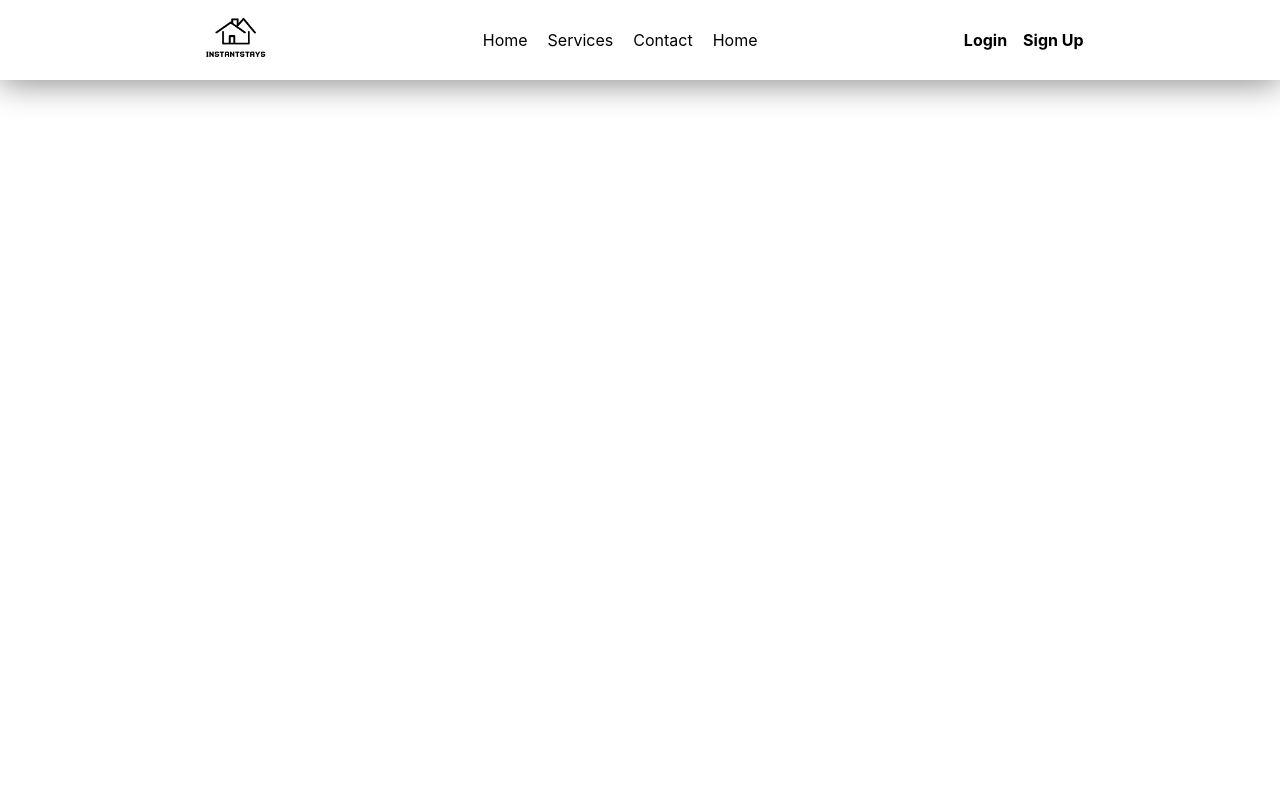
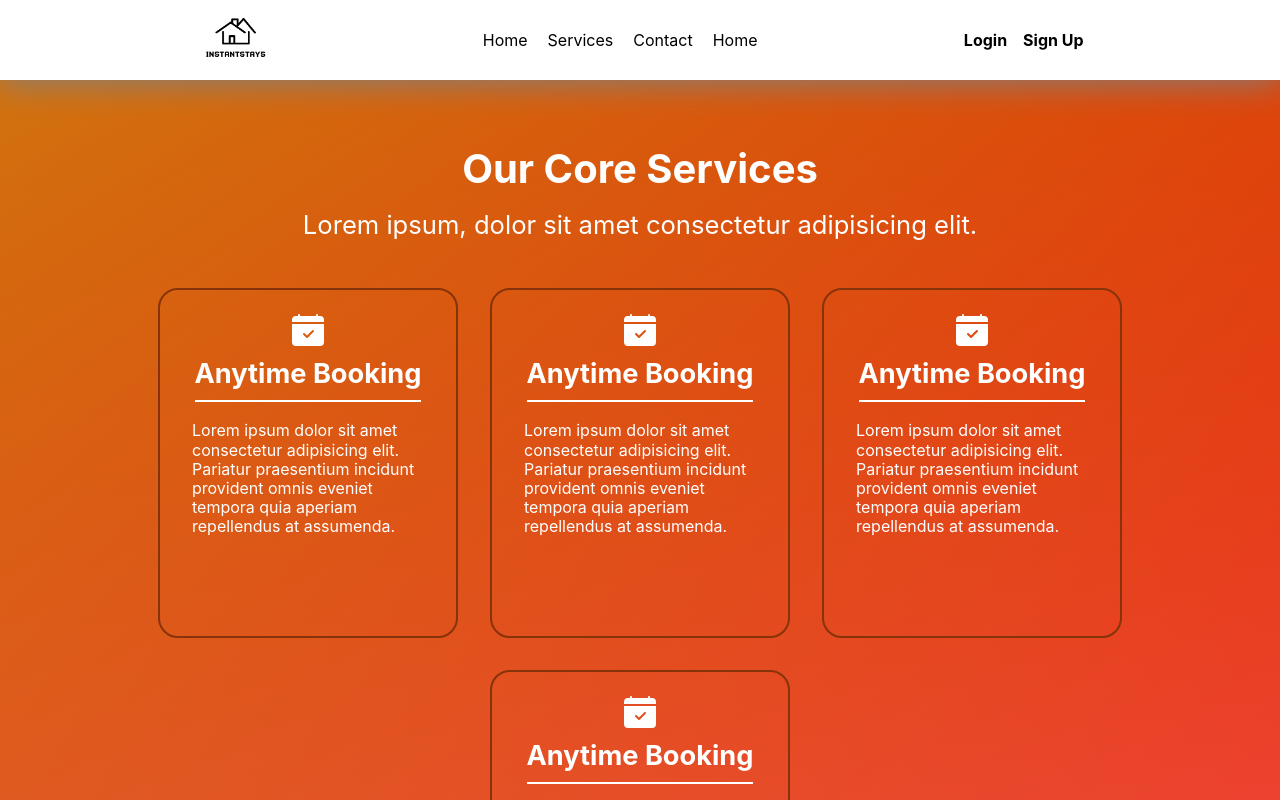
Before and after one commit to InstantStays/InstantStays, a React (Create React App) app: page /services in a window 1280 px wide. Shown: the top 800 px of the page. Built offline with nearby package versions, Linux system fonts and the light colour scheme.

Commit message:
services page done

```diff
--- a/src/App.js
+++ b/src/App.js
@@ -4,6 +4,9 @@ import Navbar from "./Components/Navbar";
 import Login from "./Components/Login";
 import Home from "./Components/Home";
 import Signup from "./Components/Signup";
+import SearchBar from "./Components/SearchBar";
+import Register from "./Components/Register";
+import Services from "./Components/Services";
 
 function App() {
   return (
@@ -14,6 +17,9 @@ function App() {
           <Route path="/" element={<Home />}></Route>
           <Route path="/signup" element={<Signup />}></Route>
           <Route path="/login" element={<Login />}></Route>
+          <Route path="/services" element={<Services />}></Route>
+          <Route path="/searchbar" element={<SearchBar />}></Route>
+          <Route path="/register" element={<Register />}></Route>
         </Routes>
       </Router>
     </>
--- a/src/Components/HeroCard.js
+++ b/src/Components/HeroCard.js
@@ -1,5 +1,6 @@
 import React, { useState } from "react";
 import styled from "styled-components";
+import { Link } from "react-router-dom";
 import data from "./data";
 import "react-responsive-carousel/lib/styles/carousel.min.css"; // requires a loader
 // import { Carousel } from "react-responsive-carousel";
@@ -13,6 +14,7 @@ const HeroCard = (props) => {
             {data.cardData.map((item, index) => {
               return (
                 <div id="maindiv">
+                  <Link to="/" target="_blank">
                     <CardBody>
                       <img src={item.img} alt="" />
                       <div className="info">
@@ -20,6 +22,7 @@ const HeroCard = (props) => {
                         <p>Card Description</p>
                       </div>
                     </CardBody>
+                  </Link>
                 </div>
               );
             })}
@@ -37,6 +40,7 @@ const Container = styled.div`
 `;
 const Cards = styled.div``;
 const Card = styled.div`
+  cursor: pointer;
   display: flex;
   flex-wrap: wrap;
   align-items: center;
--- a/src/Components/Home.js
+++ b/src/Components/Home.js
@@ -1,7 +1,9 @@
-import React from "react";
+import React, { useState } from "react";
 import styled from "styled-components";
+import data from "./data";
 import { Link } from "react-router-dom";
 import { BsHouseDoorFill } from "react-icons/bs";
+import { BsSearch } from "react-icons/bs";
 import HeroCard from "./HeroCard";
 
 const Home = () => {
@@ -10,13 +12,15 @@ const Home = () => {
       <Container>
         <MainContainer>
           <RowOne>
+            <Link to="/searchbar">
               <input
                 id="searchInput"
                 type="text"
                 placeholder="Search destination..."
               />
+            </Link>
             <Link
-              to="/"
+              to="/register"
               style={{ width: "100%", display: "flex", textDecoration: "none" }}
             >
               <Btn>
@@ -75,24 +79,30 @@ const MainContainer = styled.div`
 `;
 const RowOne = styled.div`
   display: grid;
+  align-items: center;
   grid-template-columns: 9fr 3fr;
-  grid-gap: 8rem;
+  grid-gap: 4rem;
   :first-child {
     justify-items: flex-end;
   }
   :nth-child(2) {
     justify-items: flex-start;
   }
+  a {
+    width: 80%;
+    height: fit-content;
     input {
-    width: 80%;
+      width: 100%;
       border-radius: 20px;
       outline: none;
       border: none;
-    padding: 0 1.5rem;
+      padding: 1rem;
       font-weight: bold;
       letter-spacing: 1.2px;
       ::placeholder {
         color: #000;
+        padding-left: 5px;
+      }
     }
   }
 `;
--- /dev/null
+++ b/src/Components/Register.js
@@ -0,0 +1,7 @@
+import React from "react";
+
+const Register = () => {
+  return <div>Register</div>;
+};
+
+export default Register;
--- /dev/null
+++ b/src/Components/SearchBar.js
@@ -0,0 +1,7 @@
+import React from "react";
+
+const SearchBar = () => {
+  return <></>;
+};
+
+export default SearchBar;
--- /dev/null
+++ b/src/Components/ServiceCard.js
@@ -0,0 +1,42 @@
+import React from "react";
+import styled from "styled-components";
+import { BsFillCalendarCheckFill } from "react-icons/bs";
+
+const ServiceCard = (props) => {
+  return (
+    <>
+      <Container>
+        <Card>
+          <BsFillCalendarCheckFill style={{ transform: "scale(2)" }} />
+          <h2>{props.heading}</h2>
+          <p>{props.para}</p>
+        </Card>
+      </Container>
+    </>
+  );
+};
+
+export default ServiceCard;
+// svg heading para
+const Container = styled.div``;
+const Card = styled.div`
+  display: flex;
+  align-items: center;
+  flex-direction: column;
+  gap: 1.2rem;
+  padding: 2rem;
+  border: 2px solid #873309;
+  border-radius: 20px;
+  overflow: hidden;
+  height: 350px;
+  width: 300px;
+  h2 {
+    font-size: 1.7rem;
+    border-bottom: 2px solid #fff;
+    padding: 0 0 10px 0;
+  }
+  p {
+    line-height: 1.2;
+    text-align: left;
+  }
+`;
--- /dev/null
+++ b/src/Components/Services.js
@@ -0,0 +1,75 @@
+import React from "react";
+import ServiceCard from "./ServiceCard";
+import styled from "styled-components";
+
+const Services = () => {
+  return (
+    <>
+      <Container>
+        <Heading>
+          <h1>our core services</h1>
+        </Heading>
+        <Desc>
+          <p>Lorem ipsum, dolor sit amet consectetur adipisicing elit. </p>
+        </Desc>
+        <Cards>
+          <ServiceCard
+            heading="Anytime Booking"
+            para="Lorem ipsum dolor sit amet consectetur adipisicing elit. Pariatur praesentium incidunt provident omnis eveniet tempora quia aperiam repellendus at assumenda."
+          />
+          <ServiceCard
+            heading="Anytime Booking"
+            para="Lorem ipsum dolor sit amet consectetur adipisicing elit. Pariatur praesentium incidunt provident omnis eveniet tempora quia aperiam repellendus at assumenda."
+          />
+          <ServiceCard
+            heading="Anytime Booking"
+            para="Lorem ipsum dolor sit amet consectetur adipisicing elit. Pariatur praesentium incidunt provident omnis eveniet tempora quia aperiam repellendus at assumenda."
+          />
+          <ServiceCard
+            heading="Anytime Booking"
+            para="Lorem ipsum dolor sit amet consectetur adipisicing elit. Pariatur praesentium incidunt provident omnis eveniet tempora quia aperiam repellendus at assumenda."
+          />
+        </Cards>
+      </Container>
+    </>
+  );
+};
+
+export default Services;
+const Container = styled.div`
+  width: 100%;
+  padding: 4rem 2rem;
+  background-image: linear-gradient(
+      152deg,
+      rgba(208, 119, 15, 0.96) 0%,
+      rgba(210, 126, 27, 0) 100%
+    ),
+    linear-gradient(to bottom, rgb(239, 2, 2), rgba(239, 2, 2, 0.7));
+  display: flex;
+  flex-direction: column;
+  color: #fff;
+`;
+const Heading = styled.div`
+  h1 {
+    text-transform: capitalize;
+    text-align: center;
+    font-size: 2.5rem;
+  }
+`;
+const Desc = styled.div`
+  margin: 1rem 0;
+  p {
+    text-align: center;
+    font-size: 1.6rem;
+  }
+`;
+const Cards = styled.div`
+  display: flex;
+  align-items: center;
+  justify-content: center;
+  flex-wrap: wrap;
+  gap: 2rem;
+  margin: 2rem 0;
+`;
+// rgb(239, 2, 2)
+// background: linear-gradient(152deg, rgba(208,119,15,0.96) 0%, rgba(210,126,27,0) 100%);
```
Lines whose indentation alone changed are shown as unchanged.
